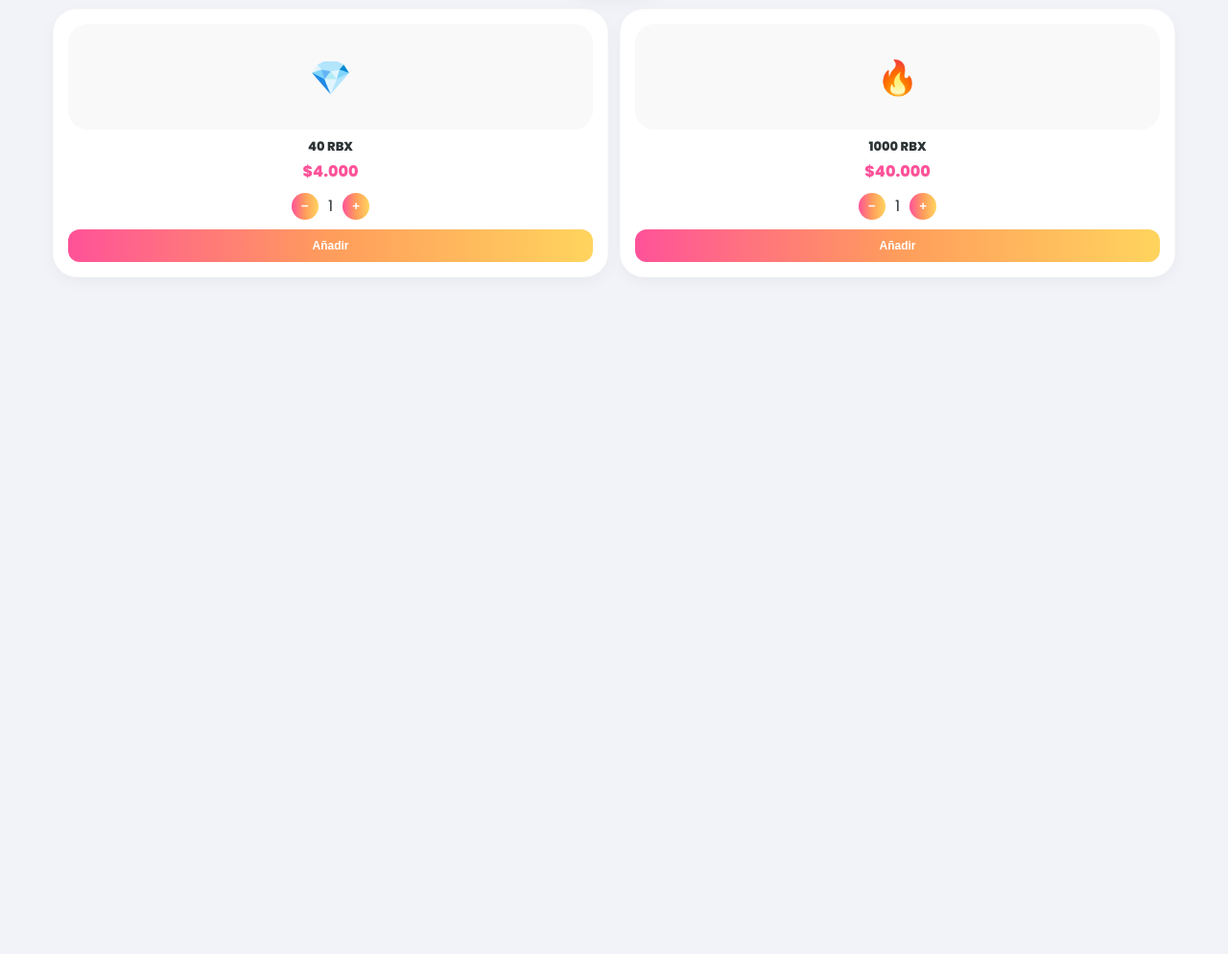
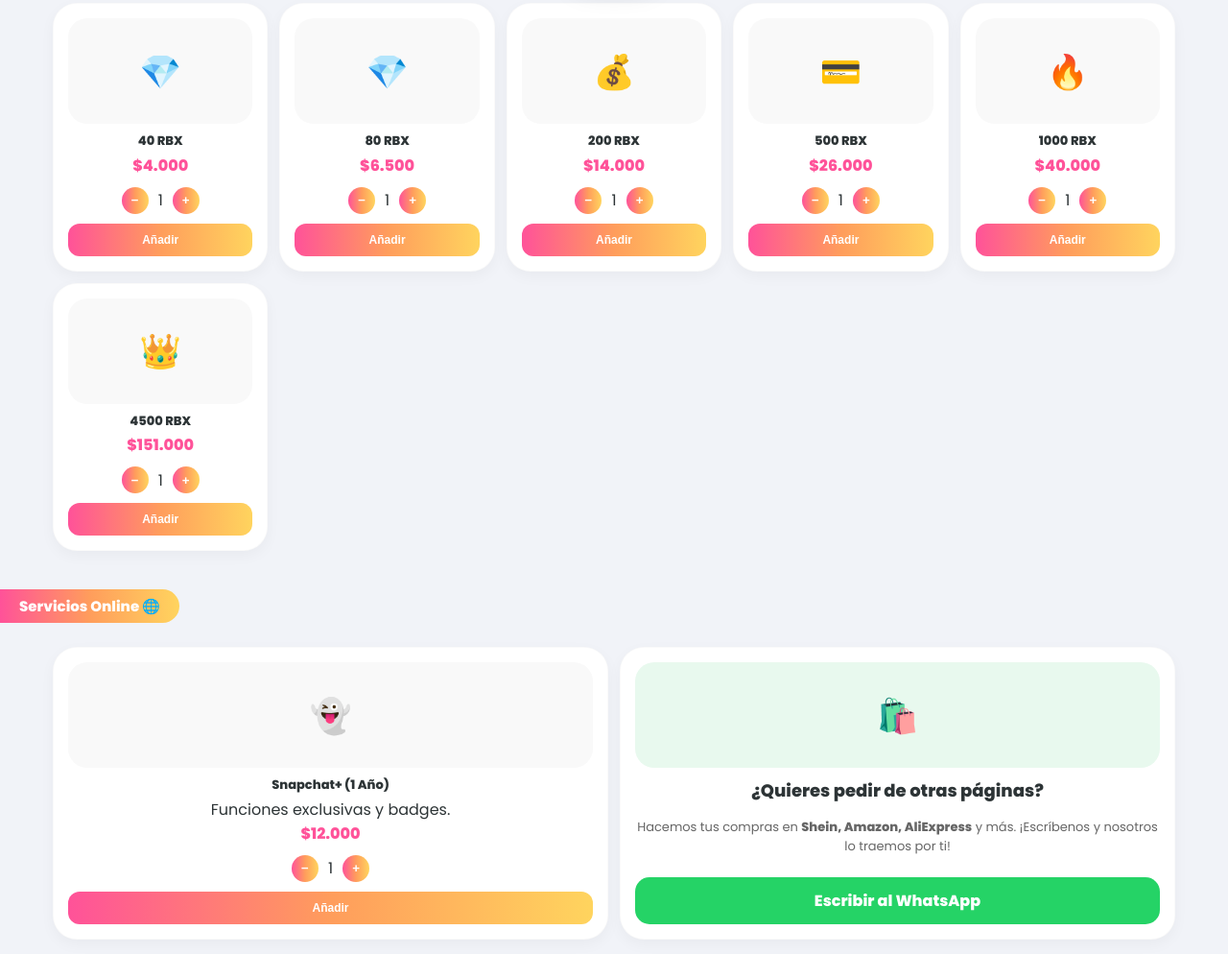
Before and after one commit to 04Evann/happy-corner, a website: page catalogo.html in a window 1280 px wide. Shown: the part 923-1917 px from the top of the page at 96% size. Before the commit the page ends 1227 px from the top, so only its background shows below. Drawn offline with Linux system fonts and the light colour scheme.

Commit message:
Update catalog title and product descriptions

```diff
--- a/catalogo.html
+++ b/catalogo.html
@@ -3,7 +3,7 @@
 <head>
     <meta charset="UTF-8">
     <meta name="viewport" content="width=device-width, initial-scale=1.0, maximum-scale=1.0, user-scalable=no">
-    <title>Catálogo | Happy Corner</title>
+    <title>Catálogo Completo | Happy Corner</title>
     <link href="https://fonts.googleapis.com/css2?family=Poppins:wght@400;600;800&display=swap" rel="stylesheet">
     <link rel="stylesheet" href="styles.css">
 </head>
@@ -35,15 +35,14 @@
     </nav>
 
     <div style="padding: 20px; text-align: center;">
-        <h1 style="font-size: 24px; font-weight: 800; margin-bottom: 10px;">Nuestro Catálogo 🛒</h1>
-        <p style="font-size: 14px; color: #666;">Explora todos nuestros productos y servicios.</p>
+        <h1 style="font-size: 24px; font-weight: 800; margin-bottom: 5px;">Catálogo Completo 🛒</h1>
+        <p style="font-size: 13px; color: #666;">Todo lo que necesitas en un solo lugar.</p>
     </div>
 
     <div class="section-tag">Dulces</div>
     <div class="grid">
         <script>
-            // Generamos 8 dulces para el catálogo
-            for(let i=1; i<=8; i++) {
+            for(let i=1; i<=6; i++) {
                 document.write(`
                 <div class="card" id="cat-m${i}">
                     <div class="img-placeholder">🍭</div>
@@ -62,23 +61,112 @@
     </div>
 
     <div class="section-tag">Roblox 💎</div>
-    <div class="grid">
-        <div class="card" id="c-rbx40">
+    <div class="grid" id="roblox-grid">
+
+        <div class="card" id="rbx-40">
             <div class="img-placeholder">💎</div>
             <h3 class="product-name">40 RBX</h3>
             <div class="price">$4.000</div>
-            <div class="qty-controls"><button class="qty-btn" onclick="changeQty('c-rbx40', -1)">−</button><span class="qty-num">1</span><button class="qty-btn" onclick="changeQty('c-rbx40', 1)">+</button></div>
-            <button class="add-btn" onclick="addToCart('c-rbx40')">Añadir</button>
+            <div class="qty-controls">
+                <button class="qty-btn" onclick="changeQty('rbx-40', -1)">−</button>
+                <span class="qty-num">1</span>
+                <button class="qty-btn" onclick="changeQty('rbx-40', 1)">+</button>
+            </div>
+            <button class="add-btn" onclick="addToCart('rbx-40')">Añadir</button>
         </div>
-        <div class="card" id="c-rbx1000">
-            <div class="ribbon">PROMO!!</div>
+
+        <div class="card" id="rbx-80">
+            <div class="img-placeholder">💎</div>
+            <h3 class="product-name">80 RBX</h3>
+            <div class="price">$6.500</div>
+            <div class="qty-controls">
+                <button class="qty-btn" onclick="changeQty('rbx-80', -1)">−</button>
+                <span class="qty-num">1</span>
+                <button class="qty-btn" onclick="changeQty('rbx-80', 1)">+</button>
+            </div>
+            <button class="add-btn" onclick="addToCart('rbx-80')">Añadir</button>
+        </div>
+
+        <div class="card" id="rbx-200">
+            <div class="img-placeholder">💰</div>
+            <h3 class="product-name">200 RBX</h3>
+            <div class="price">$14.000</div>
+            <div class="qty-controls">
+                <button class="qty-btn" onclick="changeQty('rbx-200', -1)">−</button>
+                <span class="qty-num">1</span>
+                <button class="qty-btn" onclick="changeQty('rbx-200', 1)">+</button>
+            </div>
+            <button class="add-btn" onclick="addToCart('rbx-200')">Añadir</button>
+        </div>
+
+        <div class="card" id="rbx-500">
+            <div class="img-placeholder">💳</div>
+            <h3 class="product-name">500 RBX</h3>
+            <div class="price">$26.000</div>
+            <div class="qty-controls">
+                <button class="qty-btn" onclick="changeQty('rbx-500', -1)">−</button>
+                <span class="qty-num">1</span>
+                <button class="qty-btn" onclick="changeQty('rbx-500', 1)">+</button>
+            </div>
+            <button class="add-btn" onclick="addToCart('rbx-500')">Añadir</button>
+        </div>
+
+        <div class="card" id="rbx-1000">
+            <div class="ribbon">MÁS VENDIDO</div>
             <div class="img-placeholder">🔥</div>
             <h3 class="product-name">1000 RBX</h3>
             <div class="price">$40.000</div>
-            <div class="qty-controls"><button class="qty-btn" onclick="changeQty('c-rbx1000', -1)">−</button><span class="qty-num">1</span><button class="qty-btn" onclick="changeQty('c-rbx1000', 1)">+</button></div>
-            <button class="add-btn" onclick="addToCart('c-rbx1000')">Añadir</button>
+            <div class="qty-controls">
+                <button class="qty-btn" onclick="changeQty('rbx-1000', -1)">−</button>
+                <span class="qty-num">1</span>
+                <button class="qty-btn" onclick="changeQty('rbx-1000', 1)">+</button>
+            </div>
+            <button class="add-btn" onclick="addToCart('rbx-1000')">Añadir</button>
         </div>
+
+        <div class="card" id="rbx-4500">
+            <div class="ribbon">PREMIUM</div>
+            <div class="img-placeholder">👑</div>
+            <h3 class="product-name">4500 RBX</h3>
+            <div class="price">$151.000</div>
+            <div class="qty-controls">
+                <button class="qty-btn" onclick="changeQty('rbx-4500', -1)">−</button>
+                <span class="qty-num">1</span>
+                <button class="qty-btn" onclick="changeQty('rbx-4500', 1)">+</button>
+            </div>
+            <button class="add-btn" onclick="addToCart('rbx-4500')">Añadir</button>
+        </div>
+
     </div>
+
+    <div class="section-tag">Servicios Online 🌐</div>
+    <div class="grid">
+        <div class="card" id="c-snap">
+            <div class="ribbon">TOP</div>
+            <div class="img-placeholder">👻</div>
+            <h3 class="product-name">Snapchat+ (1 Año)</h3>
+            <p class="product-desc">Funciones exclusivas y badges.</p>
+            <div class="price">$12.000</div>
+            <div class="qty-controls">
+                <button class="qty-btn" onclick="changeQty('c-snap', -1)">−</button>
+                <span class="qty-num">1</span>
+                <button class="qty-btn" onclick="changeQty('c-snap', 1)">+</button>
+            </div>
+            <button class="add-btn" onclick="addToCart('c-snap')">Añadir</button>
+        </div>
+
+              <div class="card" id="c-snap">
+            <div class="img-placeholder" style="background: #e8f9ee;">🛍️</div>
+            <h3 class="product-name" style="font-size: 18px;">¿Quieres pedir de otras páginas?</h3>
+            <p style="font-size: 13px; color: #666; margin: 10px 0;">
+                Hacemos tus compras en <b>Shein, Amazon, AliExpress</b> y más.
+                ¡Escríbenos y nosotros lo traemos por ti!
+            </p>
+            <a href="https://wa.me/message/IRLZVHLE3VQAP1"
+               target="_blank"
+               style="background: #25D366; color: white; text-decoration: none; padding: 12px; border-radius: 15px; font-weight: 800; display: flex; align-items: center; justify-content: center; gap: 8px; margin-top: 10px;">
+                <span>Escribir al WhatsApp </span>
+
 
     <div id="toast">
         <div class="toast-check">✓</div>
@@ -90,7 +178,7 @@
     </a>
 
     <script>
-        // LÓGICA DEL MENÚ (Copia fiel del index para consistencia)
+        // Menú hamburguesa
         const menuBtn = document.getElementById('menuBtn');
         const sideMenu = document.getElementById('sideMenu');
         const overlay = document.getElementById('overlay');
@@ -105,38 +193,29 @@
             overlay.classList.remove('active');
         };
 
-        // LÓGICA DE COMPRA
+        // Lógica de carrito
         let totalItems = 0;
-        const sound = document.getElementById('clinkSound');
-
-        function changeQty(cardId, delta) {
-            const card = document.getElementById(cardId);
-            const qtySpan = card.querySelector('.qty-num');
-            let currentQty = parseInt(qtySpan.innerText) + delta;
-            if (currentQty < 1) currentQty = 1;
-            qtySpan.innerText = currentQty;
+        function changeQty(id, d) {
+            let s = document.querySelector(`#${id} .qty-num`);
+            let v = parseInt(s.innerText) + d;
+            if (v > 0) s.innerText = v;
         }
 
-        function addToCart(cardId) {
-            sound.currentTime = 0;
-            sound.play().catch(() => {});
+        function addToCart(id) {
+            document.getElementById('clinkSound').play().catch(()=>{});
+            const card = document.getElementById(id);
+            const name = card.querySelector('.product-name').innerText;
+            const qtyVal = parseInt(card.querySelector('.qty-num').innerText);
 
-            const card = document.getElementById(cardId);
-            const name = card.querySelector('.product-name').innerText;
-            const qtySpan = card.querySelector('.qty-num');
-            const qtyToAdd = parseInt(qtySpan.innerText);
-
-            totalItems += qtyToAdd;
+            totalItems += qtyVal;
             document.getElementById('cart-count').innerText = totalItems;
 
             const toast = document.getElementById('toast');
-            const message = qtyToAdd > 1 ? `<b>${qtyToAdd}x ${name}</b> añadidos!` : `<b>${name}</b> añadido!`;
-            document.getElementById('toast-msg').innerHTML = message;
+            document.getElementById('toast-msg').innerHTML = `<b>${qtyVal > 1 ? qtyVal + 'x ' : ''}${name}</b> añadido`;
 
             toast.classList.add('show');
-            setTimeout(() => toast.classList.remove('show'), 2500);
-
-            qtySpan.innerText = "1";
+            setTimeout(() => toast.classList.remove('show'), 2000);
+            card.querySelector('.qty-num').innerText = "1";
         }
     </script>
 </body>
```
